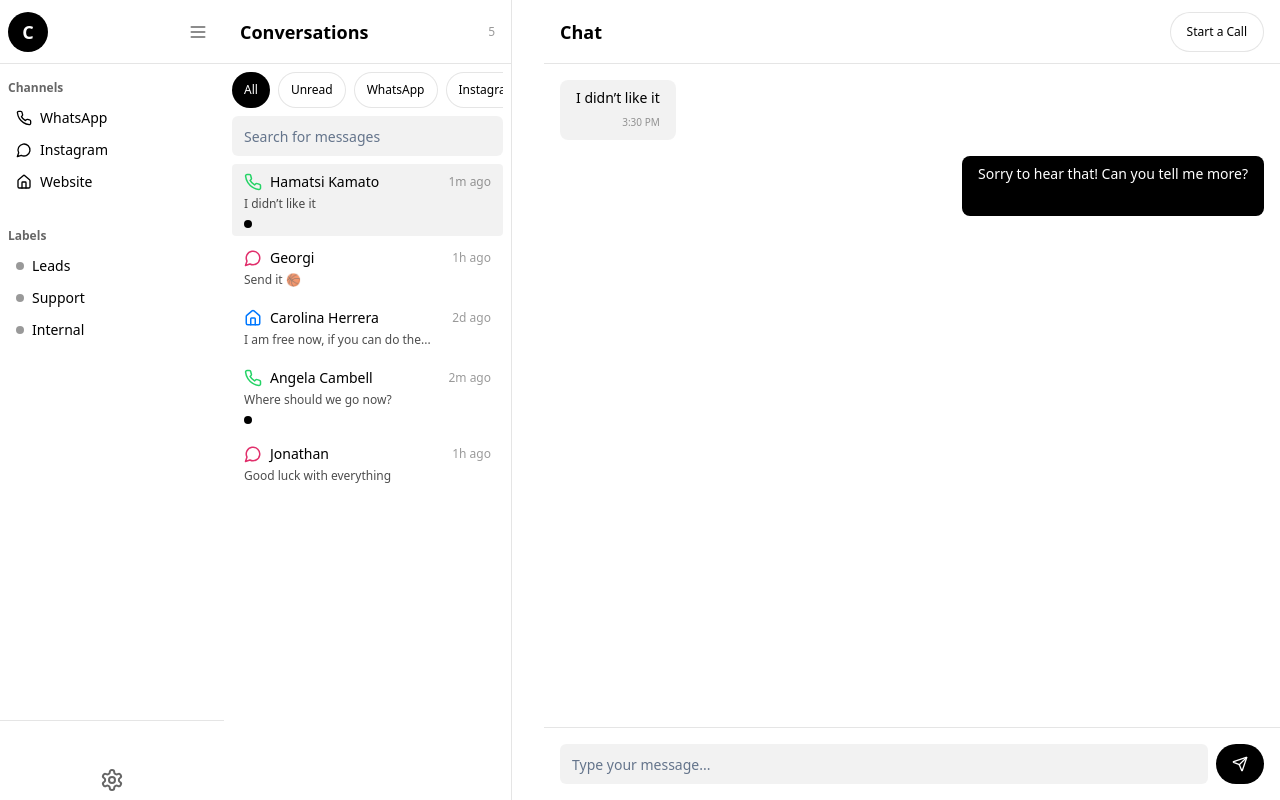
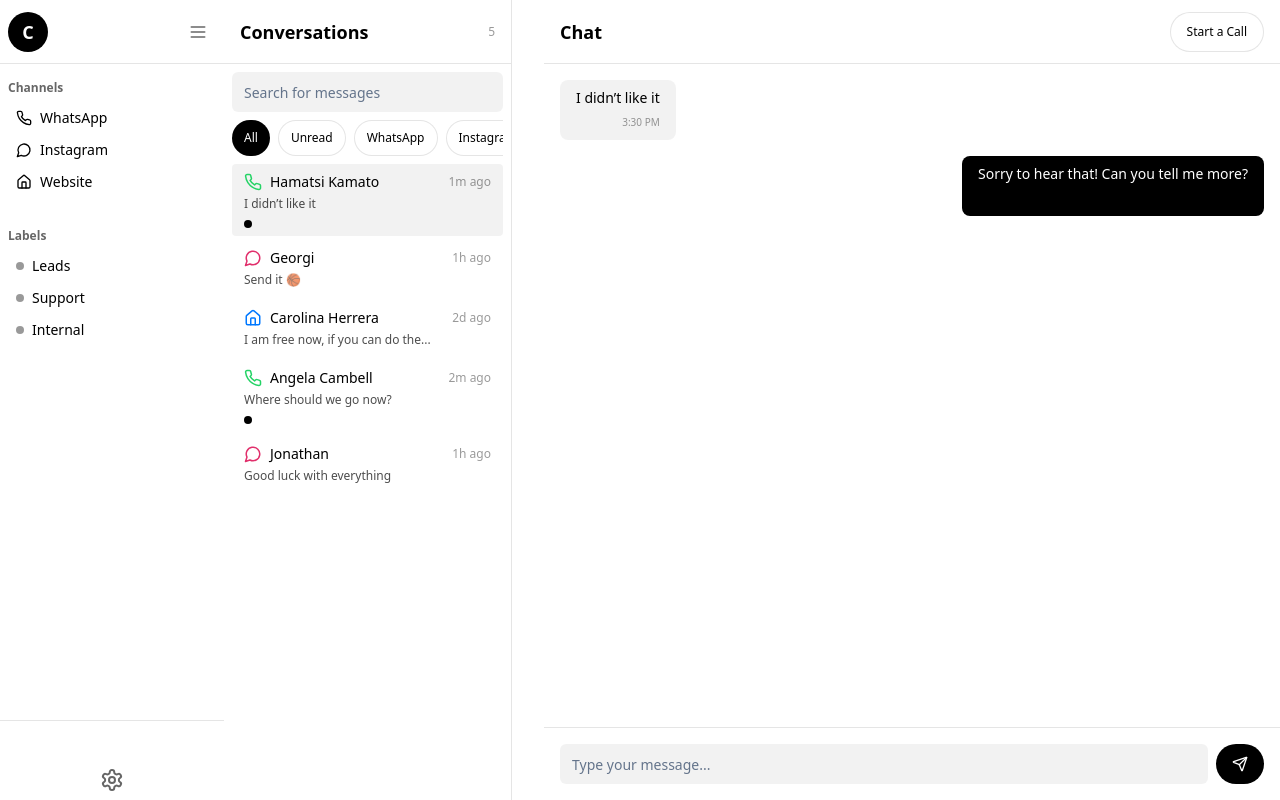
Before and after one commit to Digigit24/celiyo, a React (Vite) app: page / in a window 1280 px wide. Built offline with nearby package versions, Linux system fonts and the light colour scheme.

Commit message:
[dyad] Hid horizontal scrollbar in chips area and moved search bar above chips - wrote 1 file(s)

```diff
--- a/src/components/ConversationList.tsx
+++ b/src/components/ConversationList.tsx
@@ -103,7 +103,19 @@ export const ConversationList = ({ selectedId, onSelect, isMobile }: Props) => {
         <span className="text-xs text-black/40">{conversations.length}</span>
       </div>
       <div className="flex flex-col gap-2 p-2">
-        <div className="flex items-center overflow-x-auto whitespace-nowrap gap-2 scrollbar-thin scrollbar-thumb-black/10 scrollbar-track-transparent">
+        <Input
+          placeholder="Search for messages"
+          className="bg-black/5 border-none text-black"
+          value={search}
+          onChange={e => setSearch(e.target.value)}
+        />
+        <div
+          className="flex items-center overflow-x-auto whitespace-nowrap gap-2 scrollbar-none"
+          style={{
+            msOverflowStyle: "none",
+            scrollbarWidth: "none",
+          }}
+        >
           {FILTERS.map((f) => (
             <Button
               key={f.value}
@@ -121,12 +133,13 @@ export const ConversationList = ({ selectedId, onSelect, isMobile }: Props) => {
             </Badge>
           )}
         </div>
-        <Input
-          placeholder="Search for messages"
-          className="bg-black/5 border-none text-black"
-          value={search}
-          onChange={e => setSearch(e.target.value)}
-        />
+        <style>
+          {`
+            .scrollbar-none::-webkit-scrollbar {
+              display: none;
+            }
+          `}
+        </style>
       </div>
       <ScrollArea className="flex-1">
         <ul className="px-2 pb-4">
```
